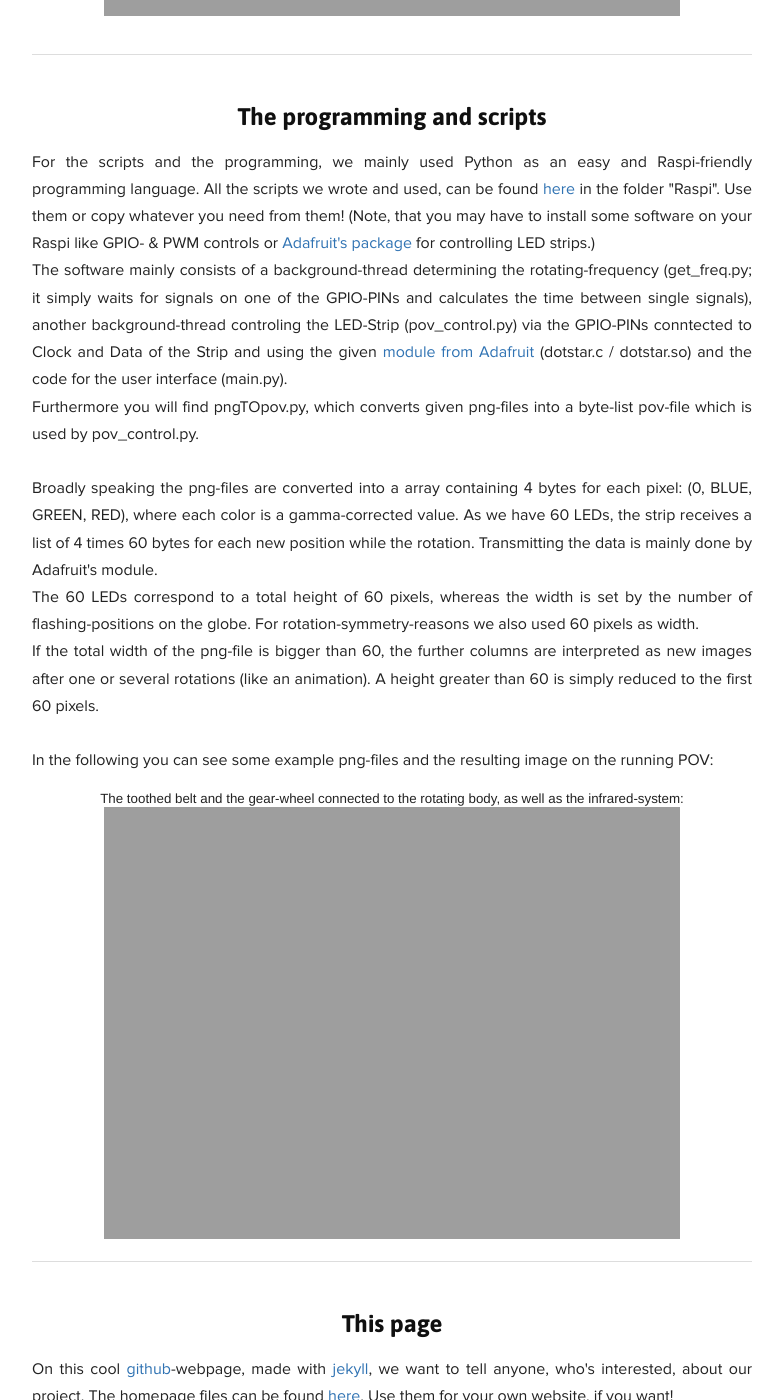
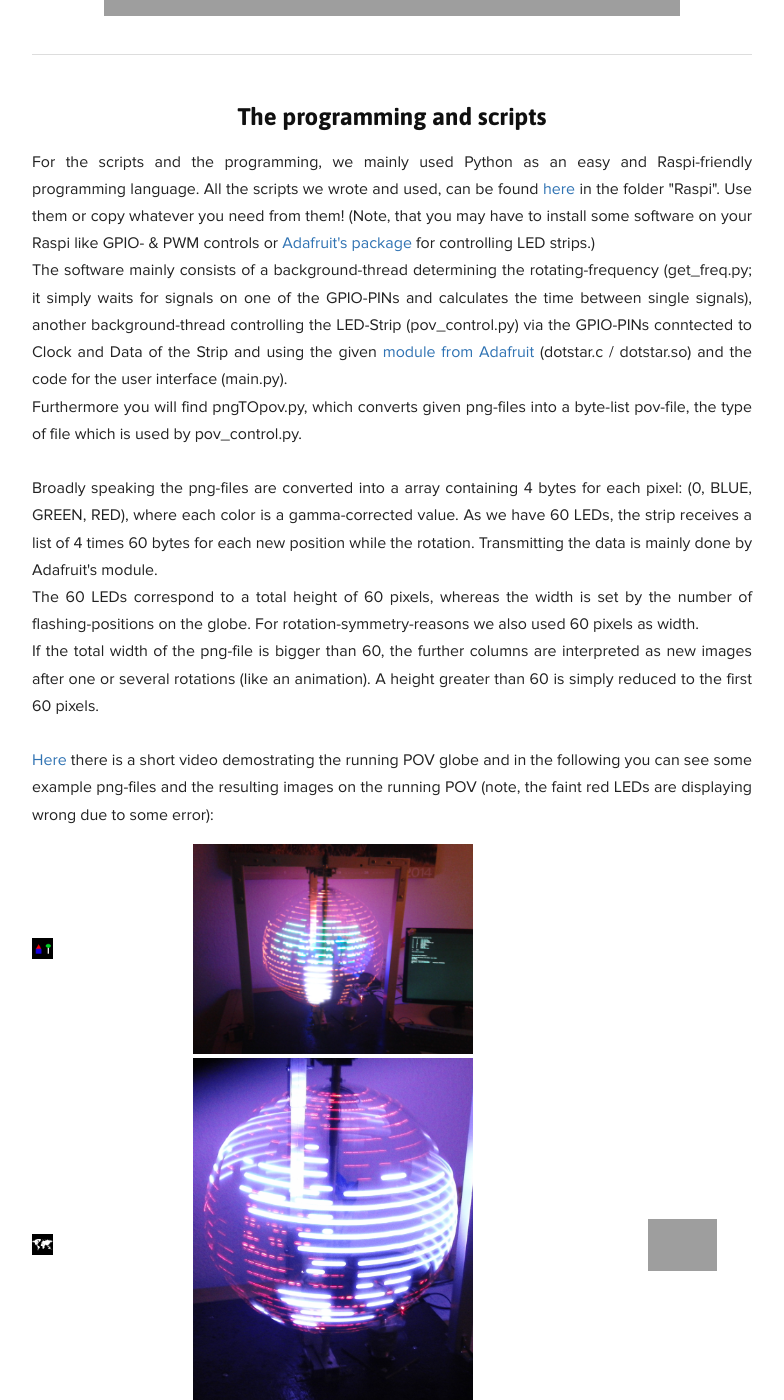
Before and after one commit to TobiBu/POV, a Jekyll site: the page built from project/index.html, in a window 1280 px wide and 1400 px high, scrolled down 4316 px. Shown: the whole window, without its empty margins (248-1032 px from the left). Built offline with Jekyll 4.4.1, drawn with Linux system fonts in a browser that asks for light colours; Markdown is read by kramdown in place of the engine named in the settings; some of the changed text lies outside the part shown.

Commit message:
working on project page

```diff
--- a/project/index.html
+++ b/project/index.html
@@ -109,12 +109,13 @@
 <h2 align="center">
 The programming and scripts
 </h2>
+
 <p class="fancy" align="justify">
 For the scripts and the programming, we mainly used Python as an easy and Raspi-friendly programming language. All the scripts we wrote and used, can be found <a href="https://github.com/TobiBu/POV">here</a> in the folder "Raspi". Use them or copy whatever you need from them! (Note, that you may have to install some software on your Raspi like GPIO- & PWM controls or <a href="https://learn.adafruit.com/adafruit-dotstar-leds/overview">Adafruit's package</a> for controlling LED strips.)
 <br>
-The software mainly consists of a background-thread determining the rotating-frequency (get_freq.py; it simply waits for signals on one of the GPIO-PINs and calculates the time between single signals), another background-thread controling the LED-Strip (pov_control.py) via the GPIO-PINs conntected to Clock and Data of the Strip and using the given <a href="https://learn.adafruit.com/adafruit-dotstar-leds/overview">module from Adafruit</a> (dotstar.c / dotstar.so) and the code for the user interface (main.py).
+The software mainly consists of a background-thread determining the rotating-frequency (get_freq.py; it simply waits for signals on one of the GPIO-PINs and calculates the time between single signals), another background-thread controlling the LED-Strip (pov_control.py) via the GPIO-PINs conntected to Clock and Data of the Strip and using the given <a href="https://learn.adafruit.com/adafruit-dotstar-leds/overview">module from Adafruit</a> (dotstar.c / dotstar.so) and the code for the user interface (main.py).
 <br>
-Furthermore you will find pngTOpov.py, which converts given png-files into a byte-list pov-file which is used by pov_control.py.
+Furthermore you will find pngTOpov.py, which converts given png-files into a byte-list pov-file, the type of file which is used by pov_control.py.
 <br>
 <br>
 Broadly speaking the png-files are converted into a array containing 4 bytes for each pixel: (0, BLUE, GREEN, RED), where each color is a gamma-corrected value. As we have 60 LEDs, the strip receives a list of 4 times 60 bytes for each new position while the rotation. Transmitting the data is mainly done by Adafruit's module.
@@ -124,14 +125,28 @@
 If the total width of the png-file is bigger than 60, the further columns are interpreted as new images after one or several rotations (like an animation). A height greater than 60 is simply reduced to the first 60 pixels.
 <br>
 <br>
-In the following you can see some example png-files and the resulting image on the running POV:
+<a href="{{ site.baseurl }}/images/ex_video.mp4" target="_blank">Here</a> there is a short video demostrating the running POV globe and in the following you can see some example png-files and the resulting images on the running POV (note, the faint red LEDs are displaying wrong due to some error):
+
 </p>
+
+<p class="fancy" align="justify">
 
 <table border="0">
 <tr><td align="center" valign="middle">
-<small>The toothed belt and the gear-wheel connected to the rotating body, as well as the infrared-system:</small>
-<img src="{{ site.baseurl }}/images/Zahnriemen.jpg" alt="toothed belt and gear-wheel; infrared-LED and photodiode" width="80%" title="toothed belt and gear-wheel; infrared-LED and photodiode">
-</td></tr></table>
+<img src="{{ site.baseurl }}/images/ex1.png" alt="1st example: a house and a tree (png)" width="100%" title="1st example: a house and a tree (png)">
+</td><td align="center" valign="middle">
+<img src="{{ site.baseurl }}/images/ex1.jpg" alt="1st example: a house and a tree (foto)" width="50%" title="1st example: a house and a tree (foto)">
+</td></tr>
+<tr><td align="center" valign="middle">
+<img src="{{ site.baseurl }}/images/ex2.png" alt="2nd example: a worldmap (png)" width="100%" title="2nd example: a worldmap (png)">
+</td><td align="center" valign="middle">
+<img src="{{ site.baseurl }}/images/ex2.1.jpg" alt="2nd example: a worldmap (foto 1)" width="50%" title="2nd example: a worldmap (foto 1)">
+</td><td align="center" valign="middle">
+<img src="{{ site.baseurl }}/images/ex2.2.jpg" alt="2nd example: a worldmap (foto 2)" width="50%" title="2nd example: a worldmap (foto 2)">
+</td></tr>
+</table>
+
+</p>
 
 <br>
 <div  style="border-bottom: 1px solid #ddd"></div>
```
Also changed, not shown: other parts of project/index.html (+2 -2 lines), images/ex1.jpg (added), images/ex1.png (added), images/ex2.1.jpg (added), images/ex2.png (added), 12 other files.
